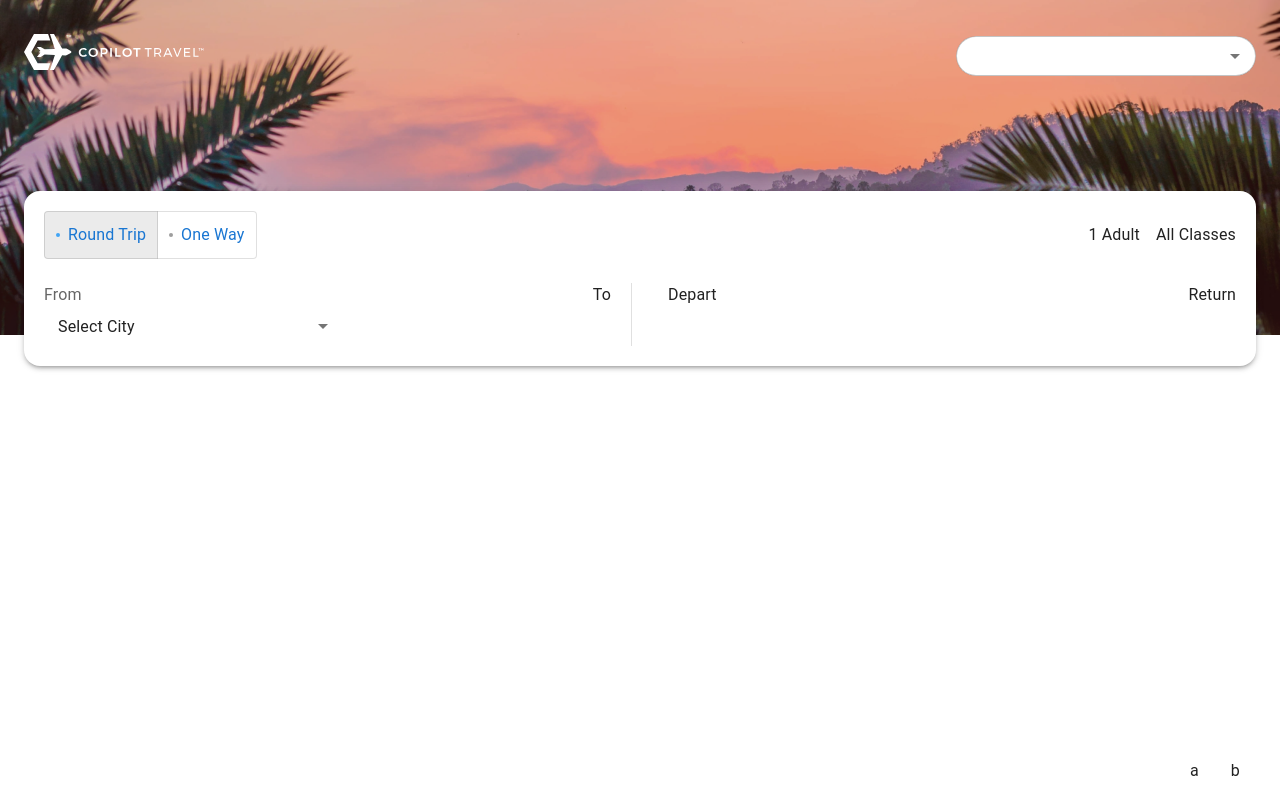
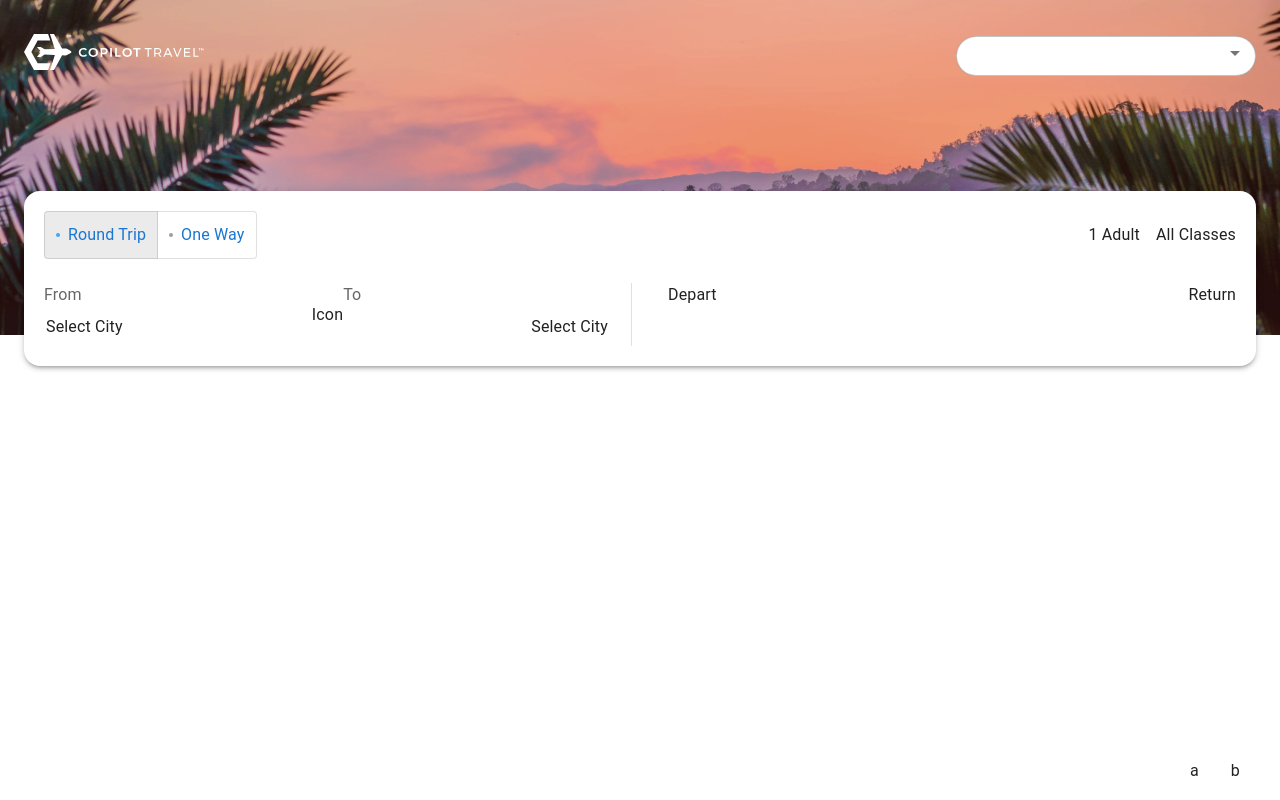
Before and after one commit to FahadAminShovon/copilot-test, a React (Vite) app: page / in a window 1280 px wide. Built offline with nearby package versions, Linux system fonts and the light colour scheme.

Commit message:
:construction: add from to select boxes

```diff
--- a/src/@ui/components/AutoComplete/AutoComplete.tsx
+++ b/src/@ui/components/AutoComplete/AutoComplete.tsx
@@ -2,7 +2,7 @@
 import { css } from '@emotion/react'
 import { useId } from 'react'
 import MuiAutocomplete, { AutocompleteProps } from '@mui/material/Autocomplete'
-import { TextField } from '@mui/material'
+import { Box, TextField } from '@mui/material'
 import InputLabel from '@mui/material/InputLabel'
 import { theme } from '../../../theme'
 
@@ -15,6 +15,8 @@ type PropType<T extends OptionsType, TMultiple extends boolean = false> = {
   multiple?: TMultiple
   placeholder?: string
   variant?: 'outlined' | 'ghost'
+  alignment?: 'left' | 'right'
+  hideCursor?: boolean
 } & Pick<
   AutocompleteProps<T, TMultiple, false, false, 'div'>,
   'renderOption' | 'sx' | 'groupBy'
@@ -29,10 +31,12 @@ const AutoComplete = <T extends OptionsType>({
   groupBy,
   placeholder,
   variant = 'outlined',
+  alignment = 'left',
+  hideCursor,
 }: PropType<T>) => {
   const id = useId()
   return (
-    <>
+    <Box sx={{ width: '100%' }}>
       {label && <InputLabel htmlFor={id}>{label}</InputLabel>}
       <MuiAutocomplete
         sx={sx}
@@ -41,15 +45,23 @@ const AutoComplete = <T extends OptionsType>({
         options={options}
         groupBy={groupBy}
         css={css`
-          > div > div {
+          > div {
+            div {
               div {
                 z-index: ${theme.zIndex.appBar};
+                button {
+                  display: ${hideCursor ? 'none' : 'block'};
+                }
               }
               input {
                 z-index: ${theme.zIndex.appBar};
+                margin-left: ${variant === 'ghost' ? -12 : 0}px;
+                text-align: ${alignment};
+                margin-right: ${alignment === 'left' ? 0 : -40}px;
               }
               input::placeholder {
                 opacity: 1;
+              }
             }
           }
         `}
@@ -71,7 +83,7 @@ const AutoComplete = <T extends OptionsType>({
         getOptionLabel={labelKey ? (option) => option[labelKey] : undefined}
         renderOption={renderOption}
       />
-    </>
+    </Box>
   )
 }
 
--- a/src/@ui/components/Header/Header.tsx
+++ b/src/@ui/components/Header/Header.tsx
@@ -32,8 +32,7 @@ const Header = () => {
       <Autocomplete
         options={countries}
         labelKey="name"
-        valueKey="code"
-        sx={{ width: 300 }}
+        sx={{ width: 300, marginLeft: 'auto' }}
         renderOption={(props, data) => (
           <Box
             sx={{
--- /dev/null
+++ b/src/@ui/modules/TravelCard/LocationSelect.tsx
@@ -0,0 +1,74 @@
+import { Autocomplete } from '@components'
+import { Box, Typography, autocompleteClasses } from '@mui/material'
+import { AirportTypes } from '../../../data/airports'
+
+const LocationSelect = ({
+  airports,
+  placeholder,
+  label,
+  alignment,
+  hideCursor = true,
+}: {
+  airports: AirportTypes
+  placeholder: string
+  label: string
+} & Pick<
+  React.ComponentProps<typeof Autocomplete>,
+  'alignment' | 'hideCursor'
+>) => {
+  return (
+    <Autocomplete
+      alignment={alignment}
+      variant="ghost"
+      label={label}
+      options={airports}
+      placeholder={placeholder}
+      hideCursor={hideCursor}
+      renderOption={(props, data) => {
+        let idx = -1
+        if (
+          'data-option-index' in props &&
+          typeof props['data-option-index'] === 'number'
+        ) {
+          idx = props['data-option-index']
+        }
+        return (
+          <Box
+            sx={{
+              borderRadius: '8px',
+              margin: '5px',
+              [`&.${autocompleteClasses.option}`]: {
+                padding: '8px',
+              },
+              display: 'flex',
+            }}
+            component="li"
+            color={'grey'}
+            {...props}
+          >
+            <Box>
+              {idx !== -1 && idx < 10 ? (
+                <Box>
+                  <Typography>
+                    {data.city.name} {`(${data.city.code})`}
+                  </Typography>
+                  <Box sx={{ ml: 3 }}>
+                    <Typography>{data.name.short}</Typography>
+                  </Box>
+                </Box>
+              ) : (
+                <Box>
+                  <Typography>
+                    {data.city.name} {`(${data.city.code})`}
+                  </Typography>
+                </Box>
+              )}
+            </Box>
+          </Box>
+        )
+      }}
+    />
+  )
+}
+
+export default LocationSelect
--- a/src/@ui/modules/TravelCard/TravelCard.tsx
+++ b/src/@ui/modules/TravelCard/TravelCard.tsx
@@ -1,9 +1,10 @@
-import { Stack, Box, Typography, autocompleteClasses } from '@mui/material'
+import { Stack, Box, Typography } from '@mui/material'
 import { useState } from 'react'
 import { theme } from '../../../theme'
 import Grid from '@mui/material/Unstable_Grid2'
-import { Autocomplete, ToggleButtonGroup } from '@components'
+import { ToggleButtonGroup } from '@components'
 import { airports } from '../../../data/airports'
+import LocationSelect from './LocationSelect'
 
 type ToggleType = 'round-trip' | 'one-way'
 
@@ -37,62 +38,20 @@ const TravelCard = () => {
               borderRight: `1px solid ${theme.palette.divider}`,
               paddingRight: 2.5,
             }}
+            alignItems="center"
           >
-            <Box>
-              <Autocomplete
-                variant="ghost"
-                label="From"
-                options={airports}
-                sx={{ width: 300 }}
-                placeholder="Select City"
-                renderOption={(props, data) => {
-                  let idx = -1
-                  if (
-                    'data-option-index' in props &&
-                    typeof props['data-option-index'] === 'number'
-                  ) {
-                    idx = props['data-option-index']
-                  }
-                  return (
-                    <Box
-                      sx={{
-                        borderRadius: '8px',
-                        margin: '5px',
-                        [`&.${autocompleteClasses.option}`]: {
-                          padding: '8px',
-                        },
-                        display: 'flex',
-                      }}
-                      component="li"
-                      color={'grey'}
-                      {...props}
-                    >
-                      <Box>
-                        {idx !== -1 && idx < 10 ? (
-                          <Box>
-                            <Typography>
-                              {data.city.name} {`(${data.city.code})`}
-                            </Typography>
-                            <Box sx={{ ml: 3 }}>
-                              <Typography>{data.name.short}</Typography>
-                            </Box>
-                          </Box>
-                        ) : (
-                          <Box>
-                            <Typography>
-                              {data.city.name} {`(${data.city.code})`}
-                            </Typography>
-                          </Box>
-                        )}
-                      </Box>
-                    </Box>
-                  )
-                }}
-              />
-            </Box>
-            <Box>
-              <Typography>To</Typography>
-            </Box>
+            <LocationSelect
+              airports={airports}
+              placeholder={'Select City'}
+              label="From"
+            />
+            <Typography>Icon</Typography>
+            <LocationSelect
+              airports={airports}
+              placeholder={'Select City'}
+              label="To"
+              alignment="right"
+            />
           </Stack>
         </Grid>
         <Grid xs={6}>
--- a/src/data/airports.ts
+++ b/src/data/airports.ts
@@ -1782,3 +1782,5 @@ export const airports = [
     },
   },
 ]
+
+export type AirportTypes = typeof airports
```
Lines whose indentation alone changed are shown as unchanged.
